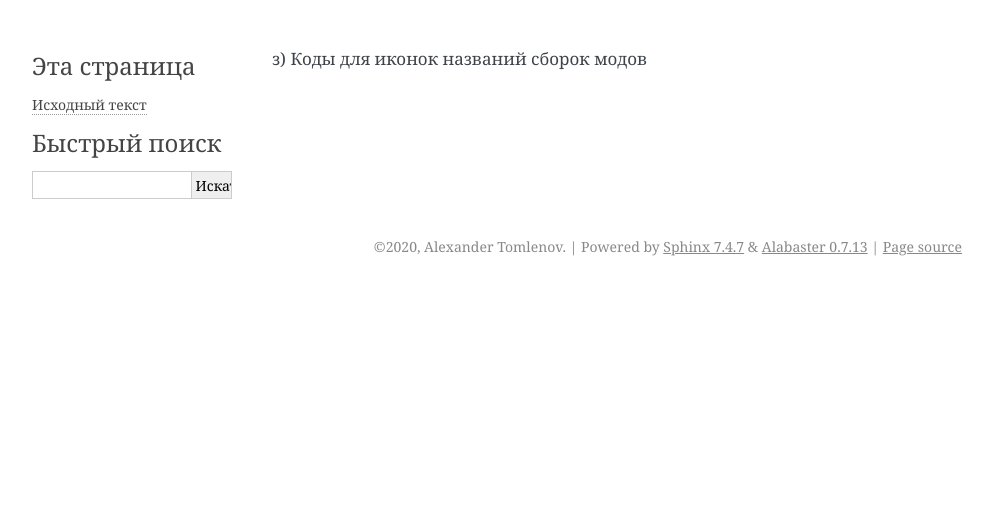
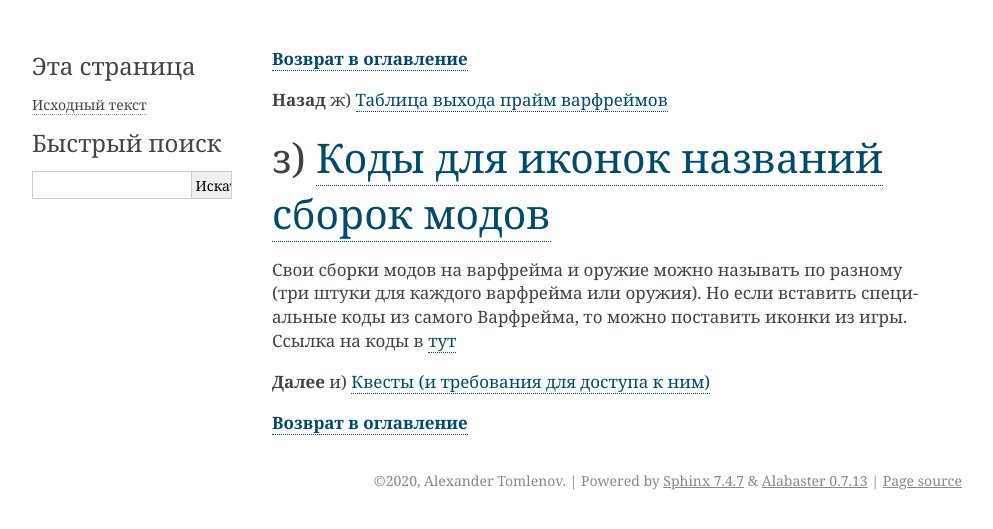
Before and after one commit to crackedmind/warframe-brief-guide, a Sphinx documentation site: the page built from source/01_h.md, in a window 1280 px wide. Shown: the top 529 px of the page, without its empty margins (148-1141 px from the left). Built offline with Sphinx 7.4.7, drawn with Linux system fonts in a browser that asks for light colours.

Commit message:
Update 01_h.md

```diff
--- a/source/01_h.md
+++ b/source/01_h.md
@@ -1 +1,11 @@
-з) Коды для иконок названий сборок модов
+**[Возврат в оглавление](index.md)**
+
+**Назад** ж) [Таблица выхода прайм варфреймов](01_g.md)
+
+### з) [Коды для иконок названий сборок модов](https://docs.google.com/document/d/1J28hNqOXdPuFuuofY21OaF6G-hykrQxPULPpqrKM24E/edit?usp=sharing)
+
+Свои сборки модов на варфрейма и оружие можно называть по разному (три штуки для каждого варфрейма или оружия). Но если вставить специальные коды из самого Варфрейма, то можно поставить иконки из игры. Ссылка на коды в [тут](https://docs.google.com/document/d/1J28hNqOXdPuFuuofY21OaF6G-hykrQxPULPpqrKM24E/edit?usp=sharing)
+
+**Далее** и) [Квесты (и требования для доступа к ним)](01_i.md)
+
+**[Возврат в оглавление](index.md)**
```
